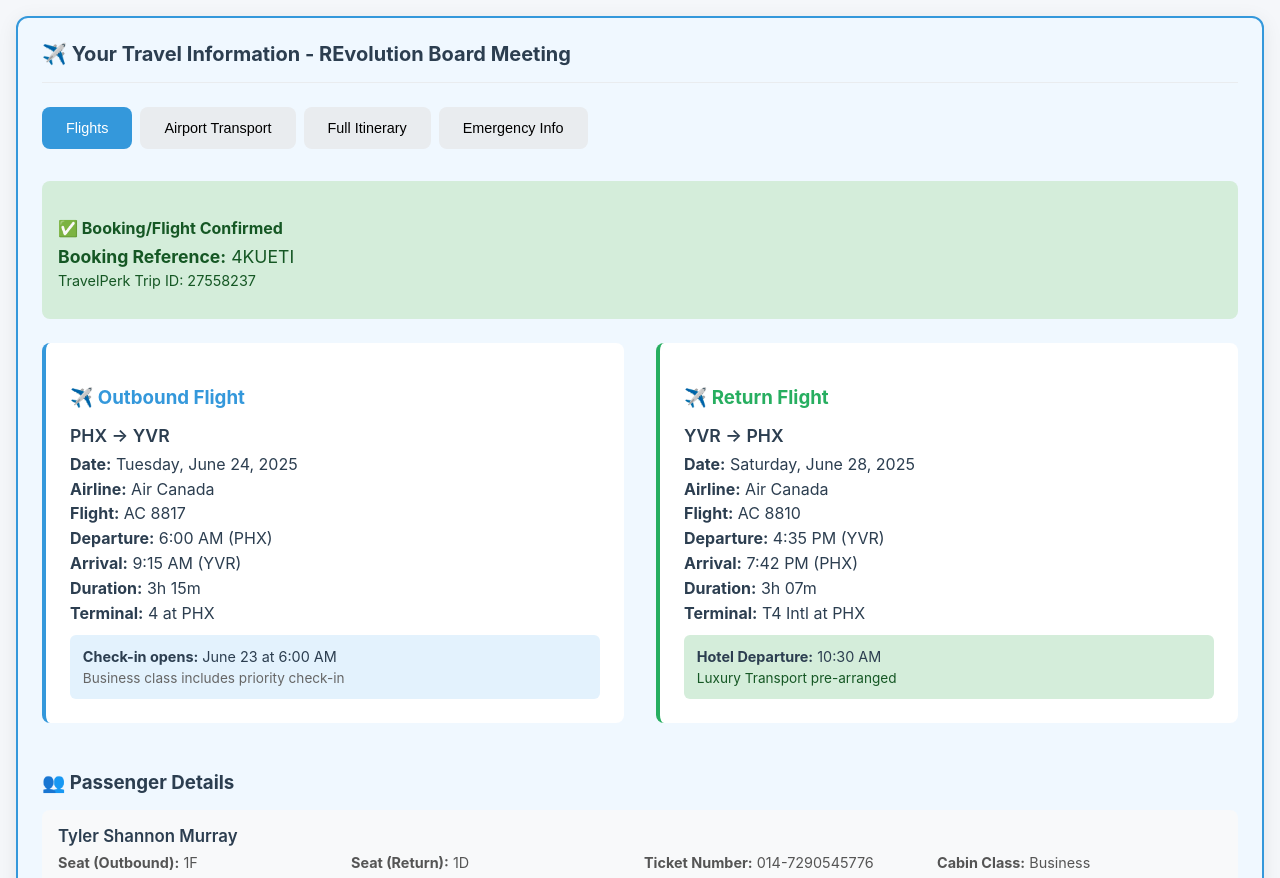
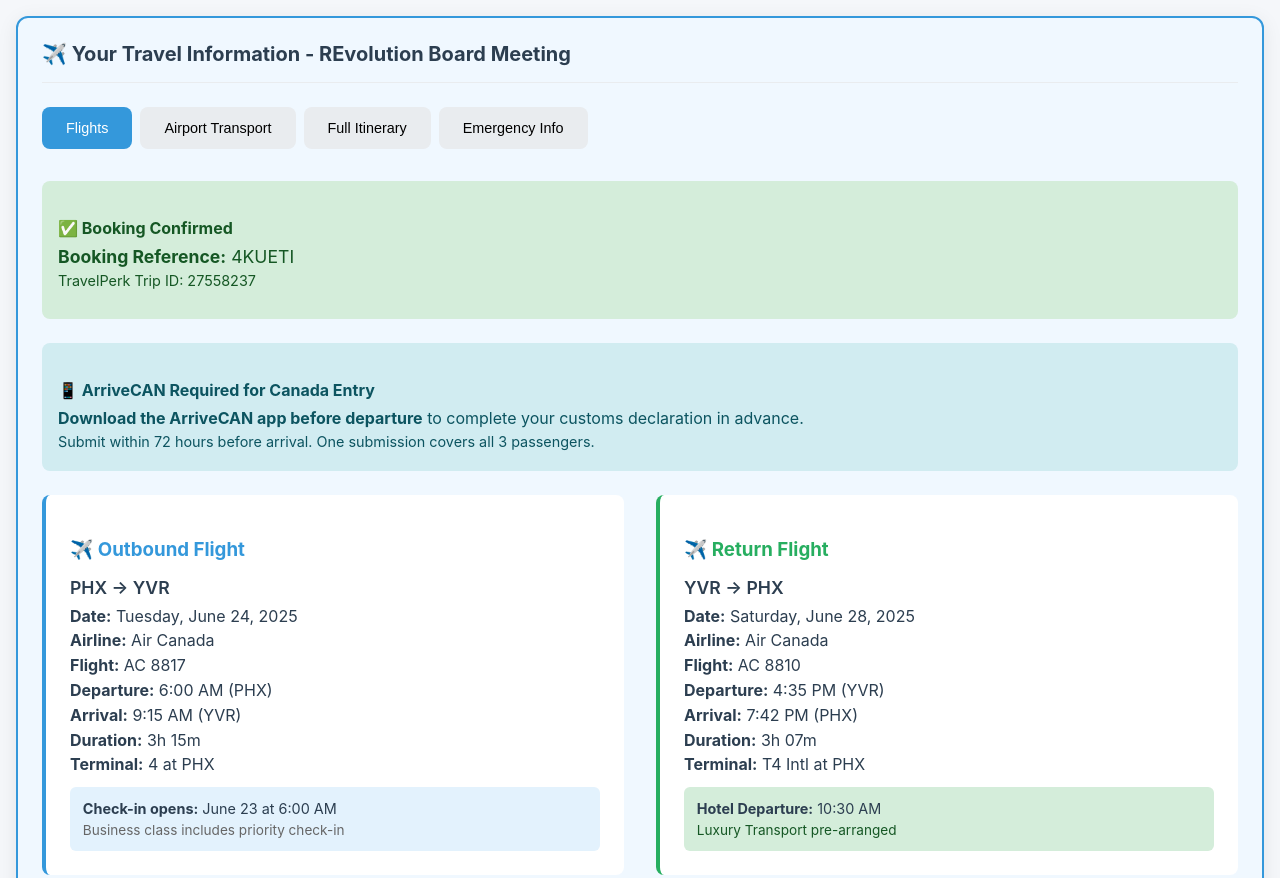
Before and after one commit to TyMurrayELM/captive, a plain HTML site: page sections/travel-info.html in a window 1280 px wide. Shown: the top 878 px of the page. Drawn offline with Linux system fonts and the light colour scheme.

Commit message:
added travel info

```diff
--- a/sections/travel-info.html
+++ b/sections/travel-info.html
@@ -340,9 +340,15 @@
             <div id="travel-tabs-container">
                 <div id="flights" class="tab-content active">
                     <div class="alert-box success">
-                        <h4 style="margin-bottom: 0.5rem;">✅ Booking/Flight Confirmed</h4>
+                        <h4 style="margin-bottom: 0.5rem;">✅ Booking Confirmed</h4>
                         <p style="font-size: 1.1rem; margin: 0;"><strong>Booking Reference:</strong> 4KUETI</p>
                         <p style="font-size: 0.9rem; margin-top: 0.3rem;">TravelPerk Trip ID: 27558237</p>
+                    </div>
+
+                    <div class="alert-box info" style="margin-top: 1rem;">
+                        <h4 style="margin-bottom: 0.5rem;">📱 ArriveCAN Required for Canada Entry</h4>
+                        <p style="margin: 0.3rem 0;"><strong>Download the ArriveCAN app before departure</strong> to complete your customs declaration in advance.</p>
+                        <p style="margin: 0.3rem 0; font-size: 0.9rem;">Submit within 72 hours before arrival. One submission covers all 3 passengers.</p>
                     </div>
 
                     <div style="display: grid; grid-template-columns: repeat(auto-fit, minmax(300px, 1fr)); gap: 2rem; margin-top: 1.5rem;">
@@ -416,6 +422,7 @@
                         <h4 style="margin-bottom: 0.5rem;">✓ Flight Checklist</h4>
                         <ul style="margin: 0.5rem 0 0 1.2rem; padding: 0;">
                             <li>Valid passport required (expires after Dec 28, 2025)</li>
+                            <li>Download ArriveCAN app and submit declaration within 72 hours before arrival</li>
                             <li>Arrive at airport 2 hours before departure</li>
                             <li>Business class includes 2 checked bags (50 lbs each)</li>
                             <li>Priority boarding and lounge access included</li>
```
